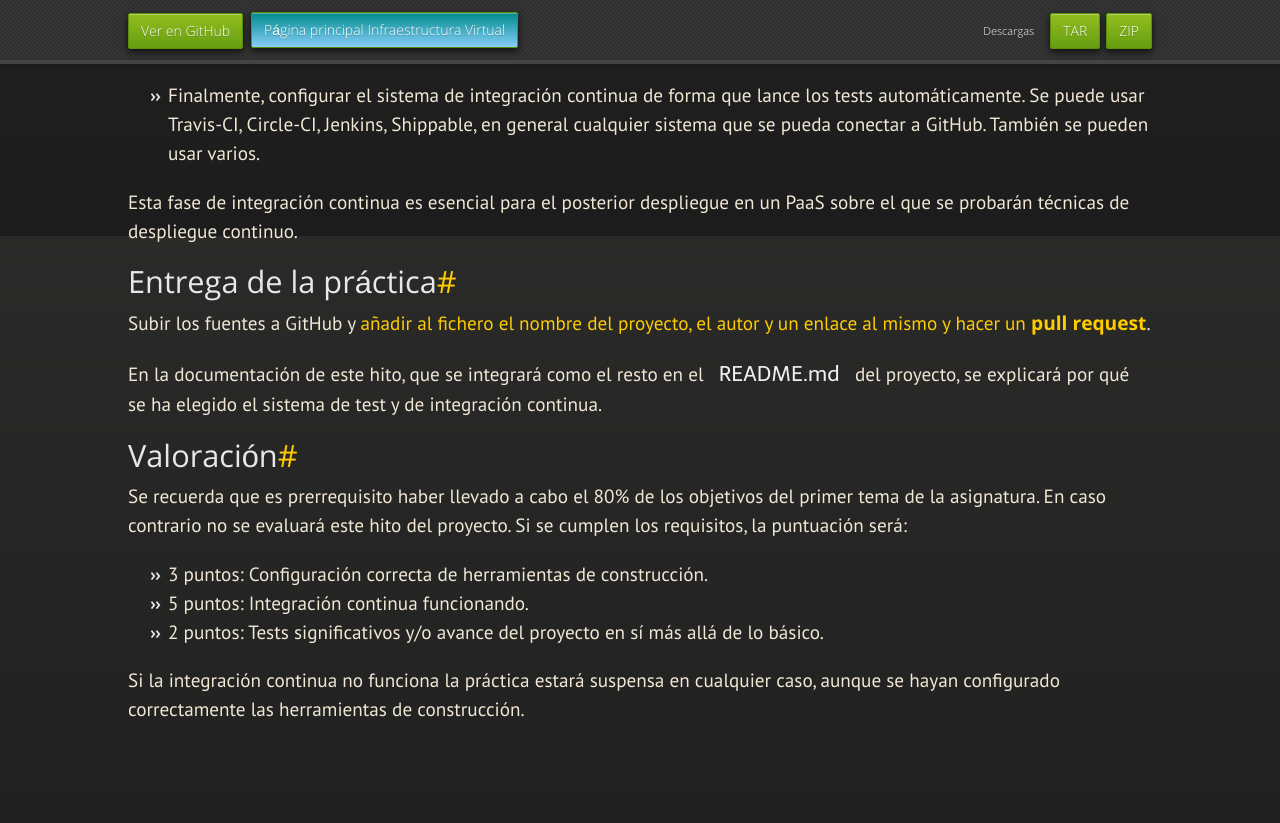
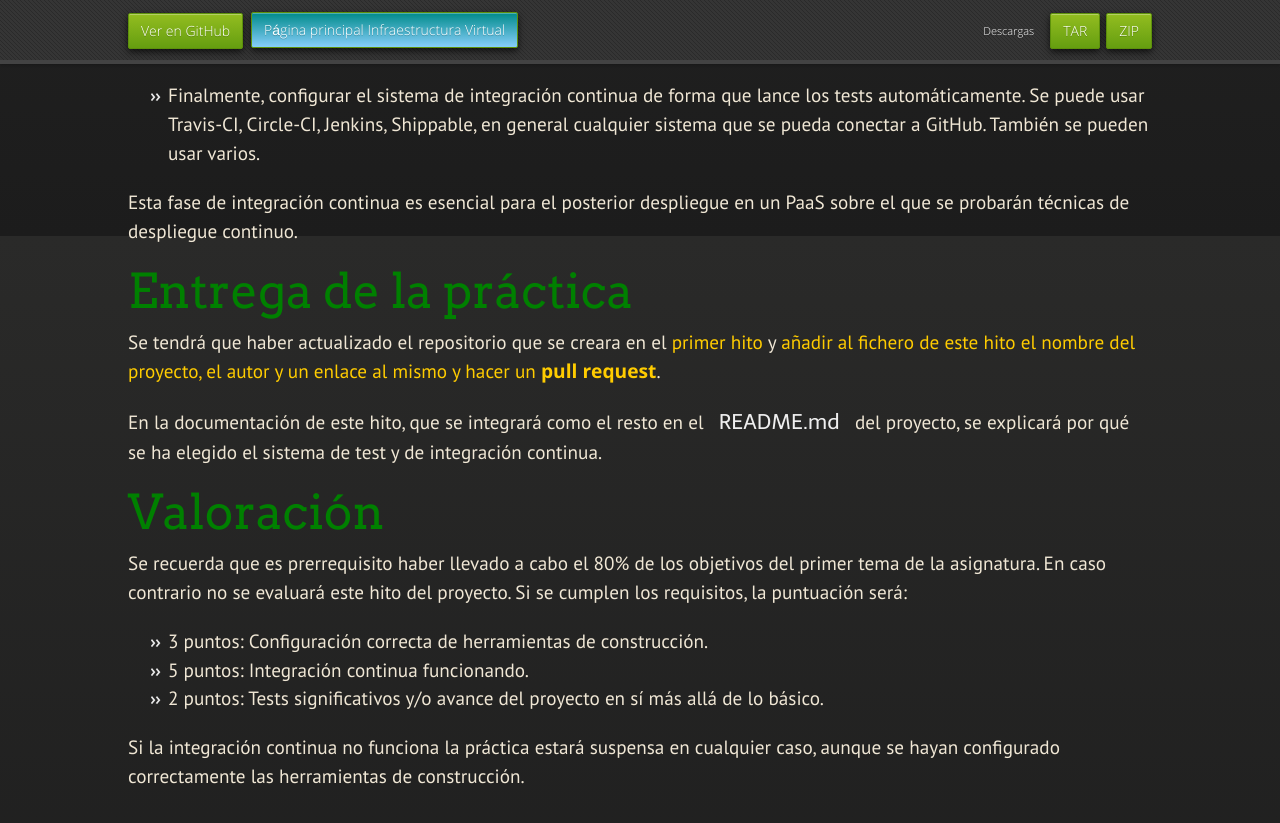
Before and after one commit to JJ/IV, a Jekyll site: the page built from documentos/practicas/2.CI.md, in a window 1280 px wide and 900 px high, scrolled down 664 px. Shown: the top 823 px of the window. Built offline with Jekyll 4.4.1, drawn with Linux system fonts in a browser that asks for light colours; nearby versions of some CDN libraries; some web fonts are replaced.

Commit message:
Sync documentos/practicas/2.CI.md de master a gh-pages

```diff
--- a/documentos/practicas/2.CI.md
+++ b/documentos/practicas/2.CI.md
@@ -48,18 +48,18 @@
 despliegue en un PaaS sobre el que se probarán técnicas de despliegue
 continuo.
 
-Entrega de la práctica
---------------------------------
+#Entrega de la práctica
 
-Subir los fuentes a GitHub y
-[añadir al fichero el nombre del proyecto, el autor y un enlace al mismo y hacer un **pull request**](https://github.com/JJ/IV-2015-16/practicas/2.md).
+
+Se tendrá que haber actualizado el repositorio que se creara en el [primer hito](1.Infraestructura) y
+[añadir al fichero de este hito el nombre del proyecto, el autor y un enlace al mismo y hacer un **pull request**](https://github.com/JJ/IV-2015-16/practicas/2.md).
 
 En la documentación de este hito, que se integrará como el resto en el `README.md`
 del proyecto, se explicará por qué se ha elegido el sistema de test y
 de integración continua.
 
-Valoración
---------------
+#Valoración
+
 
 Se recuerda que es prerrequisito haber llevado a cabo el 80% de los
 objetivos del primer tema de la asignatura. En caso contrario no se
```
